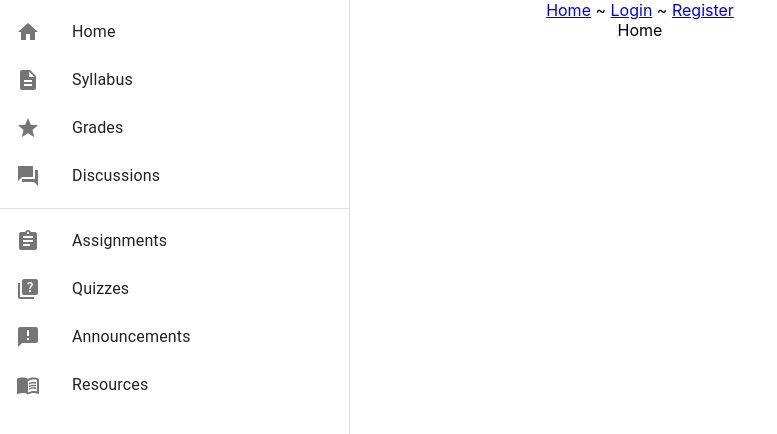
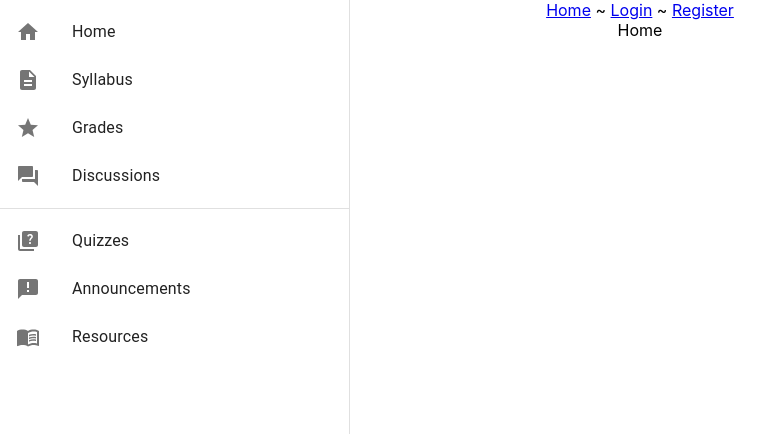
Before and after one commit to 2406-Ryan-Java-FS/project-2-frontend, a React (Create React App) app in the folder rev-learn/: page / in a window 1280 px wide. Shown: the top 434 px of the page, without its empty margins (0-777 px from the left). Built offline with nearby package versions, Linux system fonts and the light colour scheme.

Commit message:
Removed the assignment icon from the sidebar.

```diff
--- a/rev-learn/src/pages/individual-course-student/course-side-bar.jsx
+++ b/rev-learn/src/pages/individual-course-student/course-side-bar.jsx
@@ -11,7 +11,6 @@ import HomeIcon from '@mui/icons-material/Home';
 import DescriptionIcon from '@mui/icons-material/Description';
 import GradeIcon from '@mui/icons-material/Grade';
 import ForumIcon from '@mui/icons-material/Forum';
-import AssignmentIcon from '@mui/icons-material/Assignment';
 import QuizIcon from '@mui/icons-material/Quiz';
 import AnnouncementIcon from '@mui/icons-material/Announcement';
 import MenuBookIcon from '@mui/icons-material/MenuBook';
@@ -28,7 +27,6 @@ export default function SideBar() {
   ];
 
   const menuItems2 = [
-    { text: 'Assignments', icon: <AssignmentIcon /> },
     { text: 'Quizzes', icon: <QuizIcon />, link: '/courses/:courseId/quizzes' },
     { text: 'Announcements', icon: <AnnouncementIcon /> },
     { text: 'Resources', icon: <MenuBookIcon /> },
```
